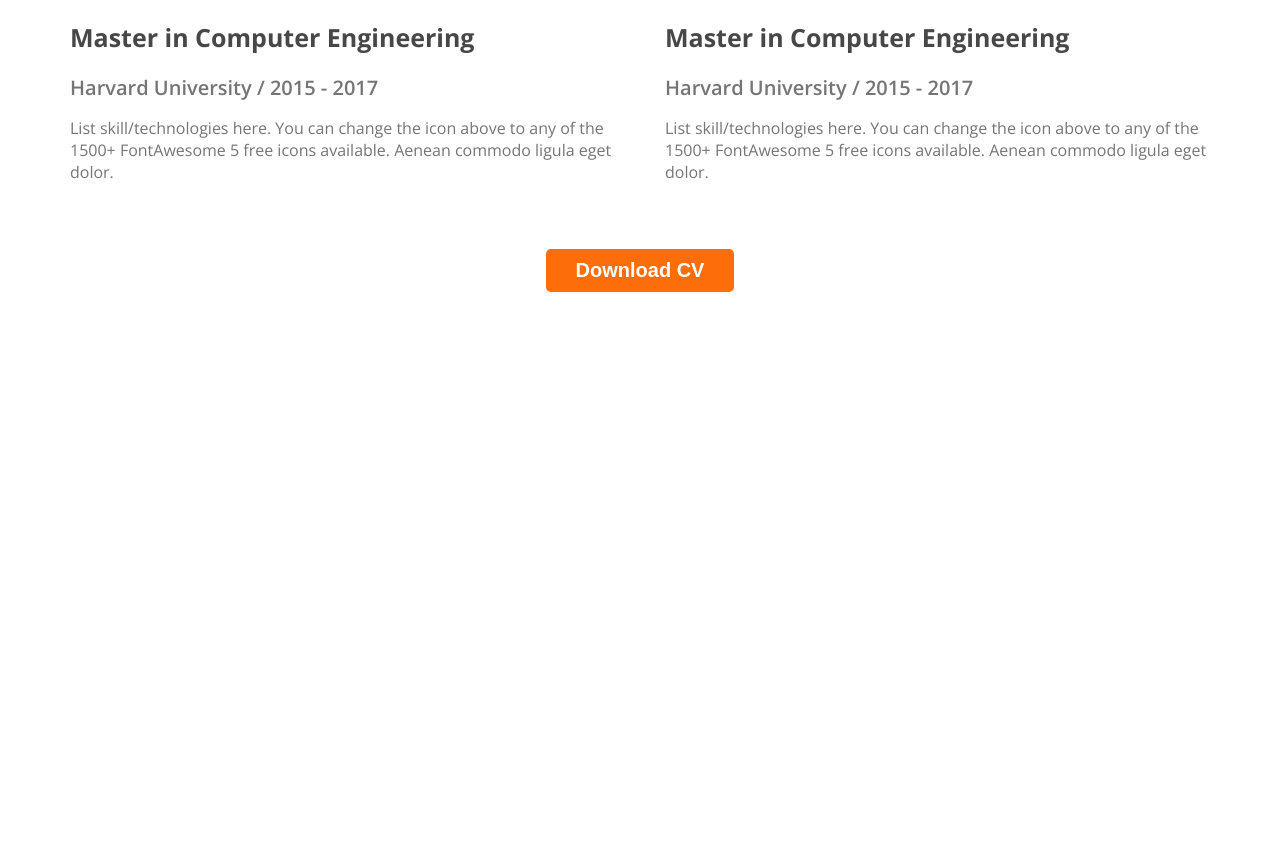
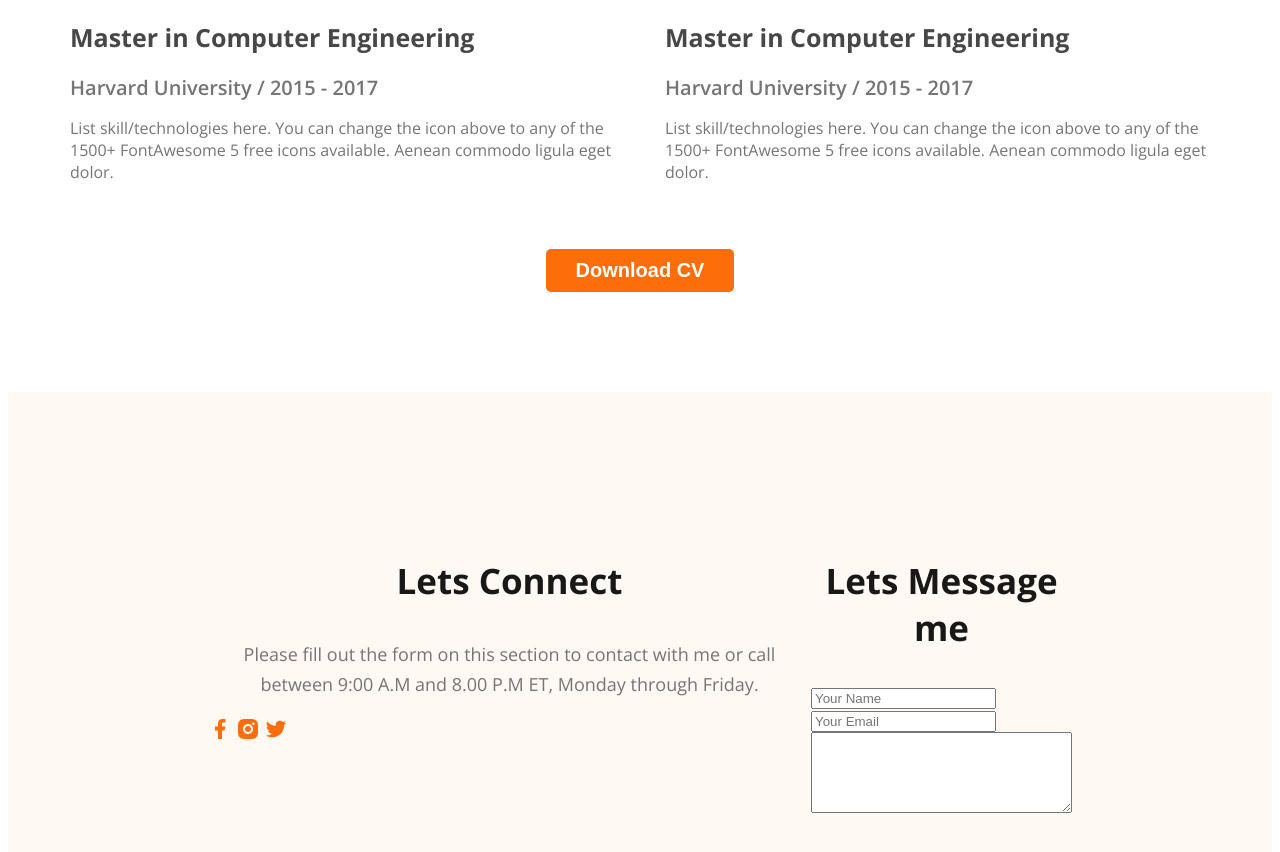
Before and after one commit to aklimaakhter/webdeveloper-portfolio, a plain HTML site: page index.html in a window 1280 px wide. Shown: the part 2987-3839 px from the top of the page. Before the commit the page ends 3287 px from the top, so only its background shows below. Drawn offline with nearby package versions, Linux system fonts and the light colour scheme.

Commit message:
Basic footer

```diff
--- a/index.html
+++ b/index.html
@@ -38,7 +38,9 @@
         <section class="about">
             <h3 class="section-title">About Me</h3>
             <p class="section-description">
-                Lorem ipsum dolor sit amet consectetur adipisicing elit. Doloremque, quasi officiis eius numquam temporibus non provident sequi quis atque minus. Veniam fuga dicta nihil voluptatem est eum quam dolorum repellendus!
+                Lorem ipsum dolor sit amet consectetur adipisicing elit. Doloremque, quasi officiis eius numquam
+                temporibus non provident sequi quis atque minus. Veniam fuga dicta nihil voluptatem est eum quam dolorum
+                repellendus!
             </p>
             <div class="about-info-container">
                 <div class="about-info">
@@ -65,29 +67,35 @@
         <section>
             <h3 class="section-title">What I Do</h3>
             <p id="what-i-do-description" class="section-description">
-                Lorem ipsum dolor sit amet consectetur adipisicing elit. Doloremque, quasi officiis eius numquam temporibus non provident sequi quis atque minus. Veniam fuga dicta nihil voluptatem est eum quam dolorum repellendus!
+                Lorem ipsum dolor sit amet consectetur adipisicing elit. Doloremque, quasi officiis eius numquam
+                temporibus non provident sequi quis atque minus. Veniam fuga dicta nihil voluptatem est eum quam dolorum
+                repellendus!
             </p>
             <div class="skills-container">
                 <div class="skill">
                     <img src="images/icons/js.png
                     " alt="">
                     <h3 class="skill-title">Vanilla JavaScript</h3>
-                    <p class="skill-description">List skill/technologies here. You can change the icon above to any of the 1500+ FontAwesome 5 free icons available. Aenean commodo ligula eget dolor.</p>
+                    <p class="skill-description">List skill/technologies here. You can change the icon above to any of
+                        the 1500+ FontAwesome 5 free icons available. Aenean commodo ligula eget dolor.</p>
                 </div>
                 <div class="skill">
                     <img src="images/icons/react.png" alt="">
                     <h3 class="skill-title">React</h3>
-                    <p class="skill-description">List skill/technologies here. You can change the icon above to any of the 1500+ FontAwesome 5 free icons available. Aenean commodo ligula eget dolor.</p>
+                    <p class="skill-description">List skill/technologies here. You can change the icon above to any of
+                        the 1500+ FontAwesome 5 free icons available. Aenean commodo ligula eget dolor.</p>
                 </div>
                 <div class="skill">
                     <img src="images/icons/nodejs.png" alt="">
                     <h3 class="skill-title">Node.js</h3>
-                    <p class="skill-description">List skill/technologies here. You can change the icon above to any of the 1500+ FontAwesome 5 free icons available. Aenean commodo ligula eget dolor.</p>
+                    <p class="skill-description">List skill/technologies here. You can change the icon above to any of
+                        the 1500+ FontAwesome 5 free icons available. Aenean commodo ligula eget dolor.</p>
                 </div>
                 <div class="skill">
                     <img src="images/icons/mongo.png" alt="">
                     <h3 class="skill-title">MongoDB</h3>
-                    <p class="skill-description">List skill/technologies here. You can change the icon above to any of the 1500+ FontAwesome 5 free icons available. Aenean commodo ligula eget dolor.</p>
+                    <p class="skill-description">List skill/technologies here. You can change the icon above to any of
+                        the 1500+ FontAwesome 5 free icons available. Aenean commodo ligula eget dolor.</p>
                 </div>
             </div>
         </section>
@@ -101,21 +109,24 @@
                         <h2 class="resume-item-title">Master in Computer Engineering</h2>
                         <h3 class="resume-item-institute">Harvard University / 2015 - 2017</h3>
                         <p class="resume-t-item-description">List skill/technologies here. You can change the icon above
-                            to any of the 1500+ FontAwesome 5 free icons available. Aenean commodo ligula eget dolor.</p>
+                            to any of the 1500+ FontAwesome 5 free icons available. Aenean commodo ligula eget dolor.
+                        </p>
                     </div>
                     <hr>
                     <div class="resume-item">
                         <h2 class="resume-item-title">Master in Computer Engineering</h2>
                         <h3 class="resume-item-institute">Harvard University / 2015 - 2017</h3>
                         <p class="resume-t-item-description">List skill/technologies here. You can change the icon above
-                            to any of the 1500+ FontAwesome 5 free icons available. Aenean commodo ligula eget dolor.</p>
+                            to any of the 1500+ FontAwesome 5 free icons available. Aenean commodo ligula eget dolor.
+                        </p>
                     </div>
                     <hr>
                     <div class="resume-item">
                         <h2 class="resume-item-title">Master in Computer Engineering</h2>
                         <h3 class="resume-item-institute">Harvard University / 2015 - 2017</h3>
                         <p class="resume-t-item-description">List skill/technologies here. You can change the icon above
-                            to any of the 1500+ FontAwesome 5 free icons available. Aenean commodo ligula eget dolor.</p>
+                            to any of the 1500+ FontAwesome 5 free icons available. Aenean commodo ligula eget dolor.
+                        </p>
                     </div>
                 </div>
                 <div class="resume-column">
@@ -124,34 +135,52 @@
                         <h2 class="resume-item-title">Master in Computer Engineering</h2>
                         <h3 class="resume-item-institute">Harvard University / 2015 - 2017</h3>
                         <p class="resume-t-item-description">List skill/technologies here. You can change the icon above
-                            to any of the 1500+ FontAwesome 5 free icons available. Aenean commodo ligula eget dolor.</p>
+                            to any of the 1500+ FontAwesome 5 free icons available. Aenean commodo ligula eget dolor.
+                        </p>
                     </div>
                     <hr>
                     <div class="resume-item">
                         <h2 class="resume-item-title">Master in Computer Engineering</h2>
                         <h3 class="resume-item-institute">Harvard University / 2015 - 2017</h3>
                         <p class="resume-t-item-description">List skill/technologies here. You can change the icon above
-                            to any of the 1500+ FontAwesome 5 free icons available. Aenean commodo ligula eget dolor.</p>
+                            to any of the 1500+ FontAwesome 5 free icons available. Aenean commodo ligula eget dolor.
+                        </p>
                     </div>
                     <hr>
                     <div class="resume-item">
                         <h2 class="resume-item-title">Master in Computer Engineering</h2>
                         <h3 class="resume-item-institute">Harvard University / 2015 - 2017</h3>
                         <p class="resume-t-item-description">List skill/technologies here. You can change the icon above
-                            to any of the 1500+ FontAwesome 5 free icons available. Aenean commodo ligula eget dolor.</p>
+                            to any of the 1500+ FontAwesome 5 free icons available. Aenean commodo ligula eget dolor.
+                        </p>
                     </div>
                 </div>
             </div>
             <div class="download-cv">
                 <button class="btn-primary">Download CV</button>
             </div>
-
         </section>
-
-        <!--  -->
     </main>
     <footer>
-
+        <div class="footer-column">
+            <h3 class="section-title">Lets Connect </h3>
+            <p class="section-description">Please fill out the form on this section to contact with me or call between 9:00 A.M and 8.00 P.M ET, Monday through Friday.</p>
+            <div class="social-link">
+                <a href=""><img src="images/icons/facebook.png" alt=""></a>
+                <a href=""><img src="images/icons/insta.png" alt=""></a>
+                <a href=""><img src="images/icons/twitter.png" alt=""></a>
+            </div>
+        </div>
+        <div class="footer-column">
+            <h3 class="section-title">Lets Message me </h3>
+            <form action="">
+                <input type="text" placeholder="Your Name">
+                <br>
+                <input type="email" name="email" id="" placeholder="Your Email">
+                <br>
+                <textarea name="" id="" cols="30" rows="5"></textarea>
+            </form>
+        </div>
     </footer>
 </body>
 
--- a/styles/portfoli.css
+++ b/styles/portfoli.css
@@ -211,3 +211,9 @@ nav a {
     margin-top: 50px;
 }
 /* Footer section styles */
+footer{
+    display: flex;
+    background: #FFF8F3;
+    padding: 130px 200px;
+    margin-top: 100px;
+}
```
